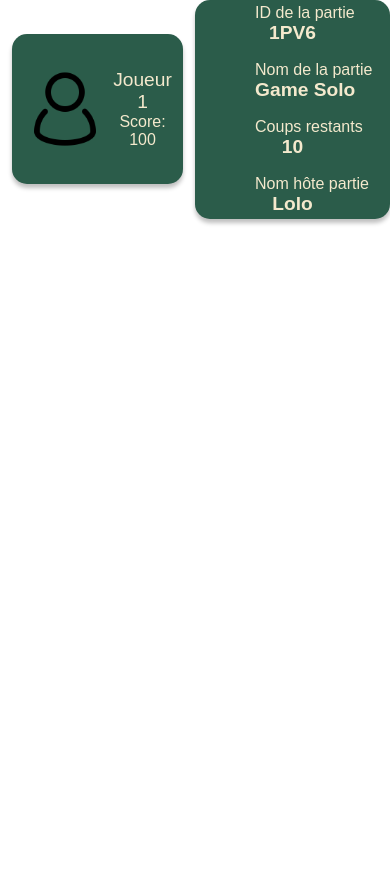
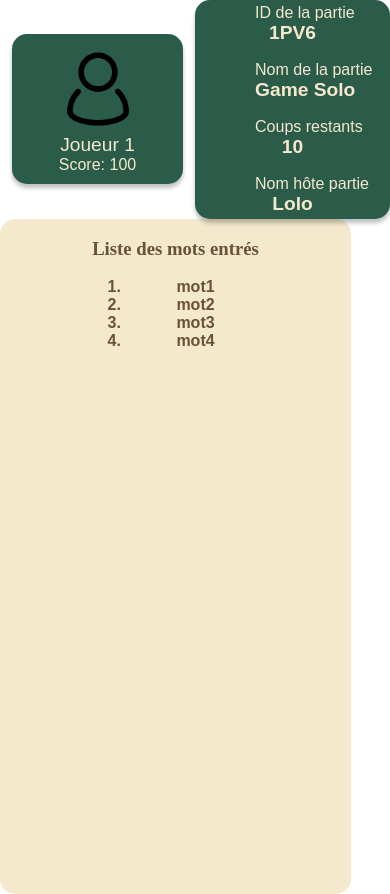
Before and after one commit to FC-Rats/Links-Awordkening, a React (Create React App) app in the folder frontend/: page / in a window 390 px wide. Before the commit the page ends 844 px from the top, so only its background shows below. Built offline with nearby package versions, Linux system fonts and the light colour scheme.

Commit message:
SAELA-183 Component List Words

```diff
--- a/frontend/src/App.tsx
+++ b/frontend/src/App.tsx
@@ -5,6 +5,7 @@ import { ComponentEndGame } from './components/molecules/ComponentEndGame';
 import AcceptRefuseFriendRequest from './components/molecules/AcceptRefuseFriendRequest';
 import SearchFriends from './components/molecules/SearchFriends';
 import { ContainerInfoPlayer } from './components/organisms/ContainerInfoPlayer';
+import { ComponentListWords } from './components/molecules/ComponentListWords';
 
 
 function App() {
@@ -14,6 +15,7 @@ function App() {
       <ContainerInfoPlayer/>
       <ContainerInfoGame />
       </div>
+      <ComponentListWords />
 {/*       <ComponentEndGame/>
       <AcceptRefuseFriendRequest isAcceptingButton={true} friend={{"id": 3, "username": "Lolo"}}/>
       <SearchFriends /> */}
--- /dev/null
+++ b/frontend/src/assets/css/ComponentListWords.css
@@ -0,0 +1,27 @@
+.wrapper-list-words {
+    width: 15% ;
+    border-radius: 15px;
+    height: 80vh;
+    background-color: var(--parchment);
+    color: var(--coffee);
+    font-weight: bolder;
+    display: flex;
+    flex-direction: column;
+}
+
+.wrapper-list-words ol{
+    margin: 0 auto;
+    width: 40% ;
+}
+
+@media (max-width: 800px) {
+    .wrapper-list-words {
+        width: 40%;
+    }
+}
+
+@media (max-width: 400px) {
+    .wrapper-list-words {
+        width: 90%;
+    }
+}
--- a/frontend/src/assets/css/ComponentPlayerInfo.css
+++ b/frontend/src/assets/css/ComponentPlayerInfo.css
@@ -74,6 +74,9 @@
         width: 40%;
     }
 
+    .wrapper-solo{
+        flex-direction: column;
+    }
     .wrapper-info-player-multi {
         flex-wrap: wrap;
         height: auto;
--- /dev/null
+++ b/frontend/src/components/molecules/ComponentListWords.tsx
@@ -0,0 +1,24 @@
+import React, { useEffect, useState } from "react";
+import "../../assets/css/ComponentListWords.css";
+
+export const ComponentListWords = () => {
+    const [listwords, setListWords] = useState<string[]>([]);
+
+    useEffect(() => {
+        const words = ["mot1", "mot2", "mot3", "mot4"]; //mots récup
+        setListWords(words);
+    }, []);
+
+    return (
+        <>
+            <div className="wrapper-list-words">
+                <h3>Liste des mots entrés</h3>
+                <ol>
+                {listwords.map((word, index) => (
+                        <li key={index}>{word}</li>
+
+                ))}</ol>
+            </div>
+        </>
+    );
+};
```
